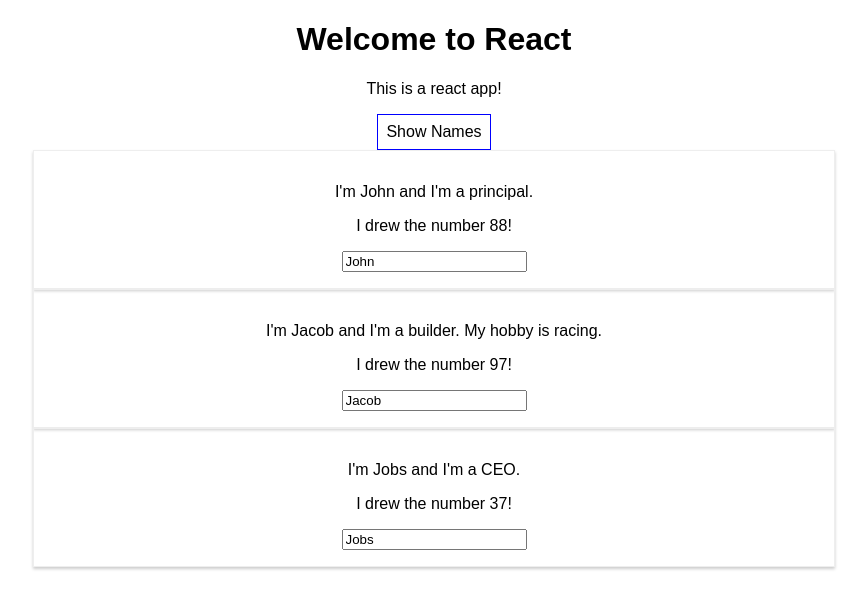
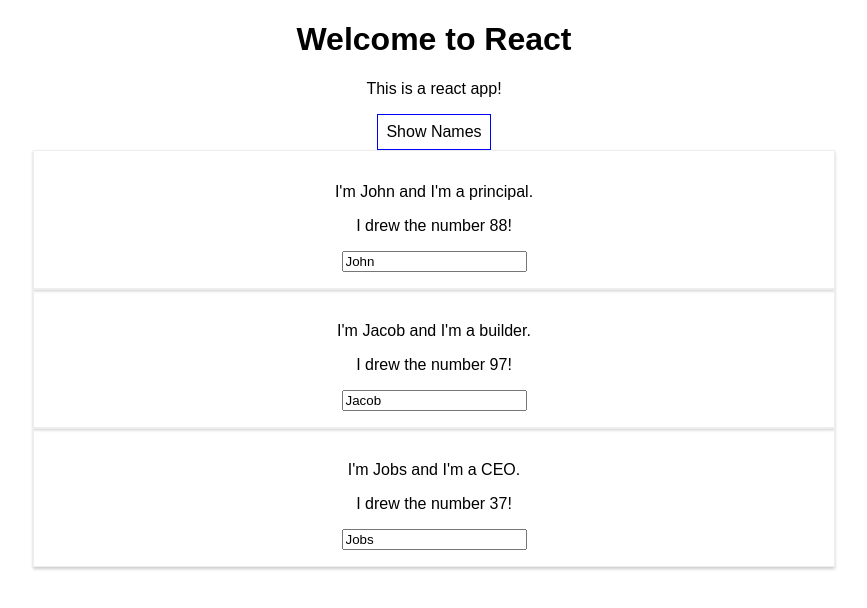
Before and after one commit to jeremy886/react-guide, a React (Create React App) app: page / in a window 1280 px wide. Both pictures are taken after a click on the button "Show Names". Shown: the top 608 px of the page, without its empty margins (206-1073 px from the left). Built offline with nearby package versions, Linux system fonts and the light colour scheme.

Commit message:
click to delete using splice() and copy array by value using slice or ...

```diff
--- a/src/App.js
+++ b/src/App.js
@@ -12,17 +12,12 @@
     show_persons: false
   };
 
-  switchNameHandler = (new_name) => {
-    this.setState(
-      {
-        persons: [
-          {name: new_name, job: "principal"},
-          {name: "Jenny", job: "builder"},
-          {name: "Joan", job: "CEO"}
-        ]
-      }
-    );
-  };
+  deletePersonHandler = (person_index) => {
+    // const persons = this.state.persons.slice(); // copy an array by value
+    const persons = [...this.state.persons];  // copy an array by value
+    persons.splice(person_index, 1);
+    this.setState({persons: persons});
+  }
 
   nameChangeHandler = (event) => {
     this.setState({
@@ -53,17 +48,12 @@
     if (this.state.show_persons) {
       persons = (
         <div>
-          <Person
-            click={this.switchNameHandler.bind(this, 'Joy')}
-            name={this.state.persons[0].name} job={this.state.persons[0].job}/>
-
-          <Person
-            name={this.state.persons[1].name}
-            job={this.state.persons[1].job}
-            changed={this.nameChangeHandler}>
-            My hobby is racing.</Person>
-
-          <Person name={this.state.persons[2].name} job={this.state.persons[2].job}/>
+          {this.state.persons.map((person, index) => {
+            return <Person
+              click={() => this.deletePersonHandler(index)}
+              name={person.name}
+              job={person.job}/>
+          })}
         </div>
       );
     }
```
Also changed, not shown: 1 other file (tests, documents, lock files or other folders).
